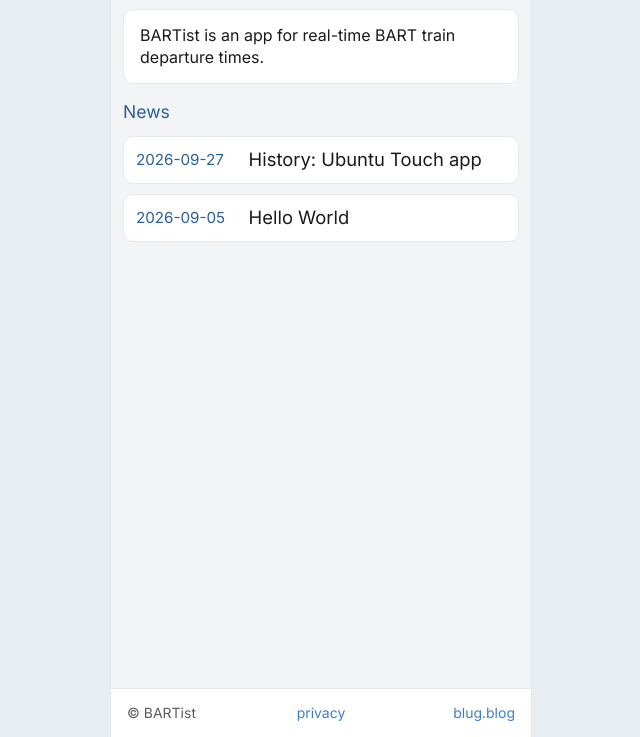
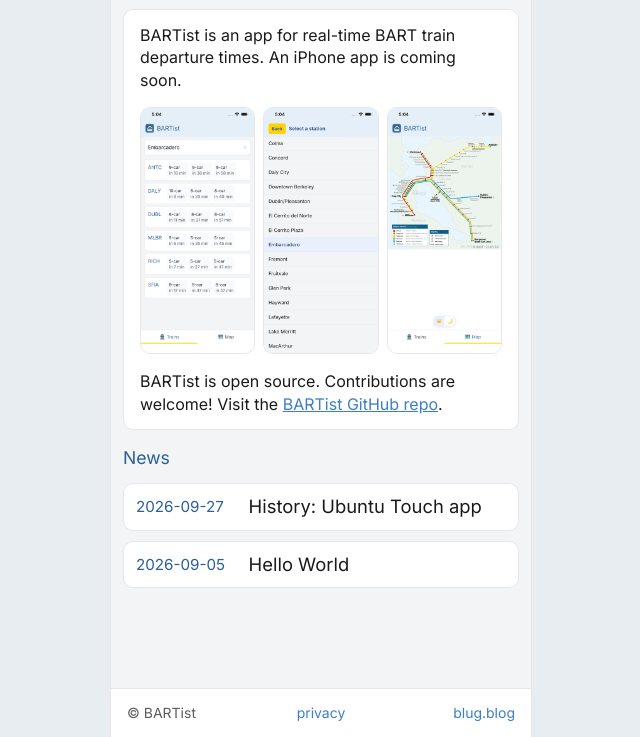
Before and after one commit to unix1/bartist-www, a website: page public/index.html in a window 1280 px wide. Shown: the part 63-800 px from the top of the page, without its empty margins (319-959 px from the left). Drawn offline with Linux system fonts and the light colour scheme.

Commit message:
Add homepage content with screenshots (#5)

```diff
--- a/public/assets/style.css
+++ b/public/assets/style.css
@@ -118,6 +118,34 @@
 
 .listing-intro > :last-child {
   margin-bottom: 0;
+}
+
+.screenshot-row {
+  display: flex;
+  gap: 8px;
+  margin: 12px 0 0;
+}
+
+.screenshot-row a {
+  flex: 1;
+  min-width: 0;
+}
+
+.screenshot-row img {
+  display: block;
+  width: 100%;
+  height: auto;
+  border: 1px solid var(--line);
+  border-radius: 10px;
+}
+
+.screenshot-row a:hover img,
+.screenshot-row a:focus-visible img {
+  border-color: var(--blue);
+}
+
+.screenshot-row a:focus-visible {
+  outline: none;
 }
 
 .post-list {
--- a/public/index.html
+++ b/public/index.html
@@ -18,7 +18,14 @@
     </header>
     <main>
 <section class="listing-intro">
-<p>BARTist is an app for real-time BART train departure times.</p>
+<p>BARTist is an app for real-time BART train departure times. An iPhone app is coming soon.</p>
+<div class="screenshot-row">
+<a href="/bartist-trains.png"><img src="/bartist-trains-sm.png" alt="Train departures at Embarcadero" width="360" height="779"></a>
+<a href="/bartist-stations.png"><img src="/bartist-stations-sm.png" alt="Station picker" width="360" height="779"></a>
+<a href="/bartist-map.png"><img src="/bartist-map-sm.png" alt="BART system map" width="360" height="779"></a>
+</div>
+
+<p>BARTist is open source. Contributions are welcome! Visit the <a href="https://github.com/unix1/bartist">BARTist GitHub repo</a>.</p>
 </section>
 <h1>News</h1>
 <ul class="post-list">
```
Also changed, not shown: scripts/config.js (+9 -1 lines), public/bartist-map-sm.png (added), public/bartist-stations-sm.png (added), public/bartist-stations.png (added), public/bartist-trains-sm.png (added), public/bartist-trains.png (added), 1 other file.
